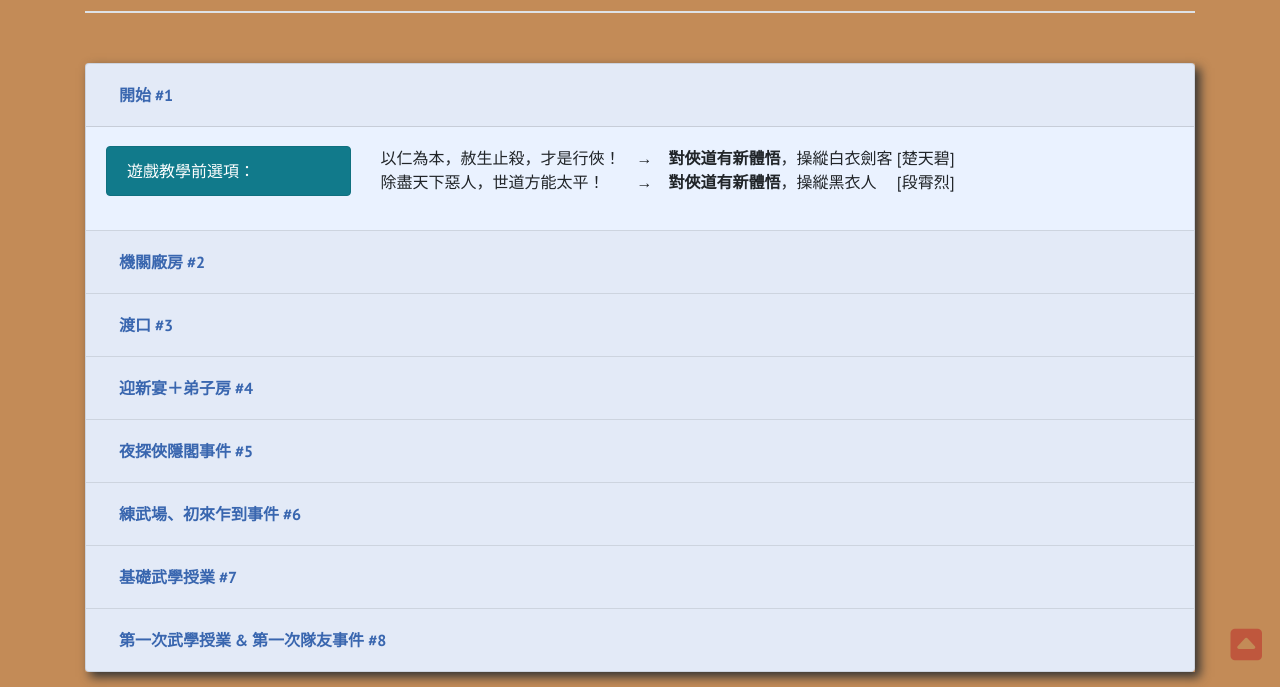
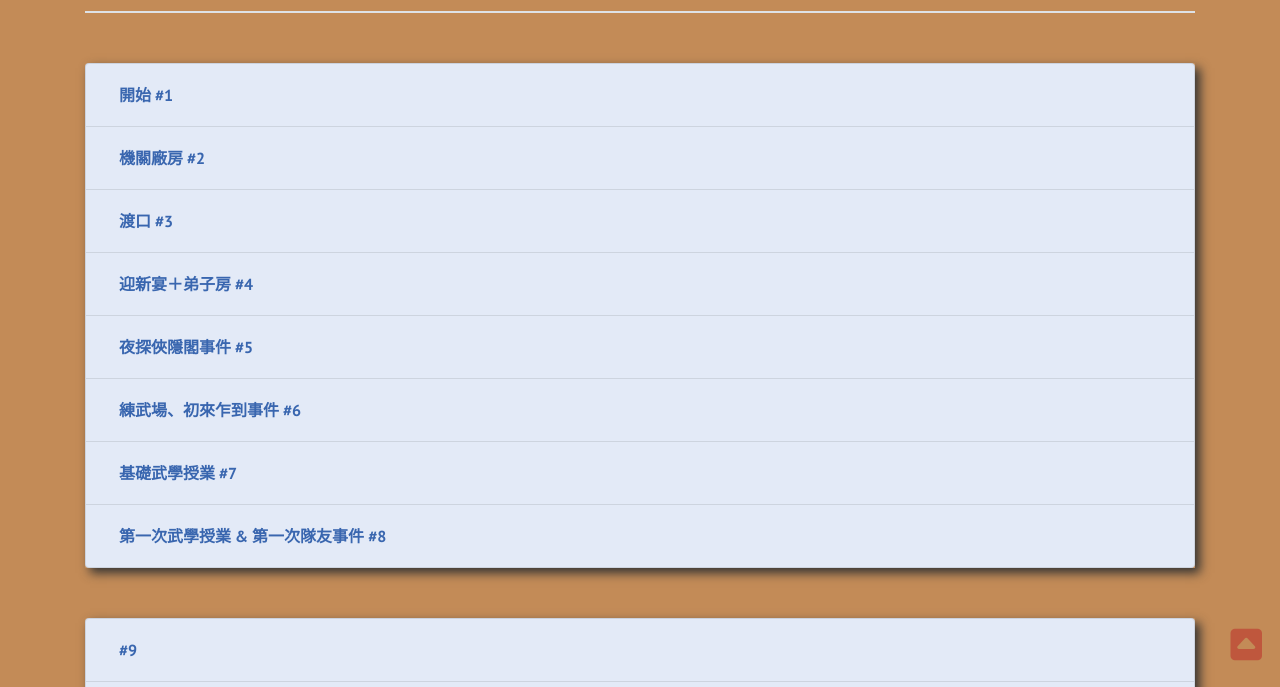
Before and after one commit to aweiisme/PathOfWuxia_GameWalkthrough, a plain HTML site: page event2.html in a window 1280 px wide. Shown: the part 113-800 px from the top of the page. Drawn offline with nearby package versions, Linux system fonts and the light colour scheme.

Commit message:
add web page

```diff
--- a/event2.html
+++ b/event2.html
@@ -114,7 +114,7 @@
                             </h2>
                         </div>
 
-                        <div id="collapse1" class="collapse show" aria-labelledby="heading1"
+                        <div id="collapse1" class="collapse" aria-labelledby="heading1"
                             data-parent="#accordionExample1">
                             <div class="card-body">
 
@@ -1430,6 +1430,11 @@
                 </div>
 
 
+
+
+
+
+
             </div>
         </section>
 
```
